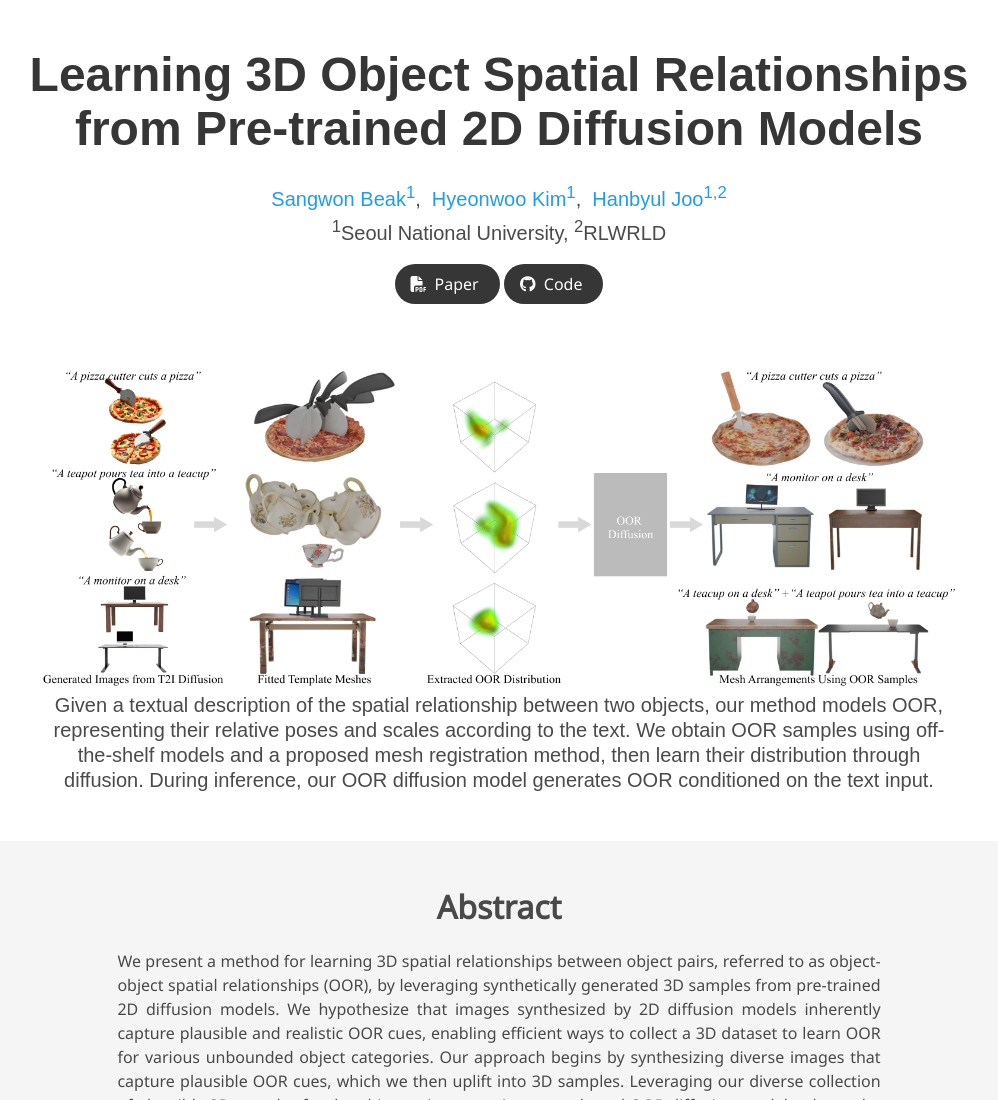
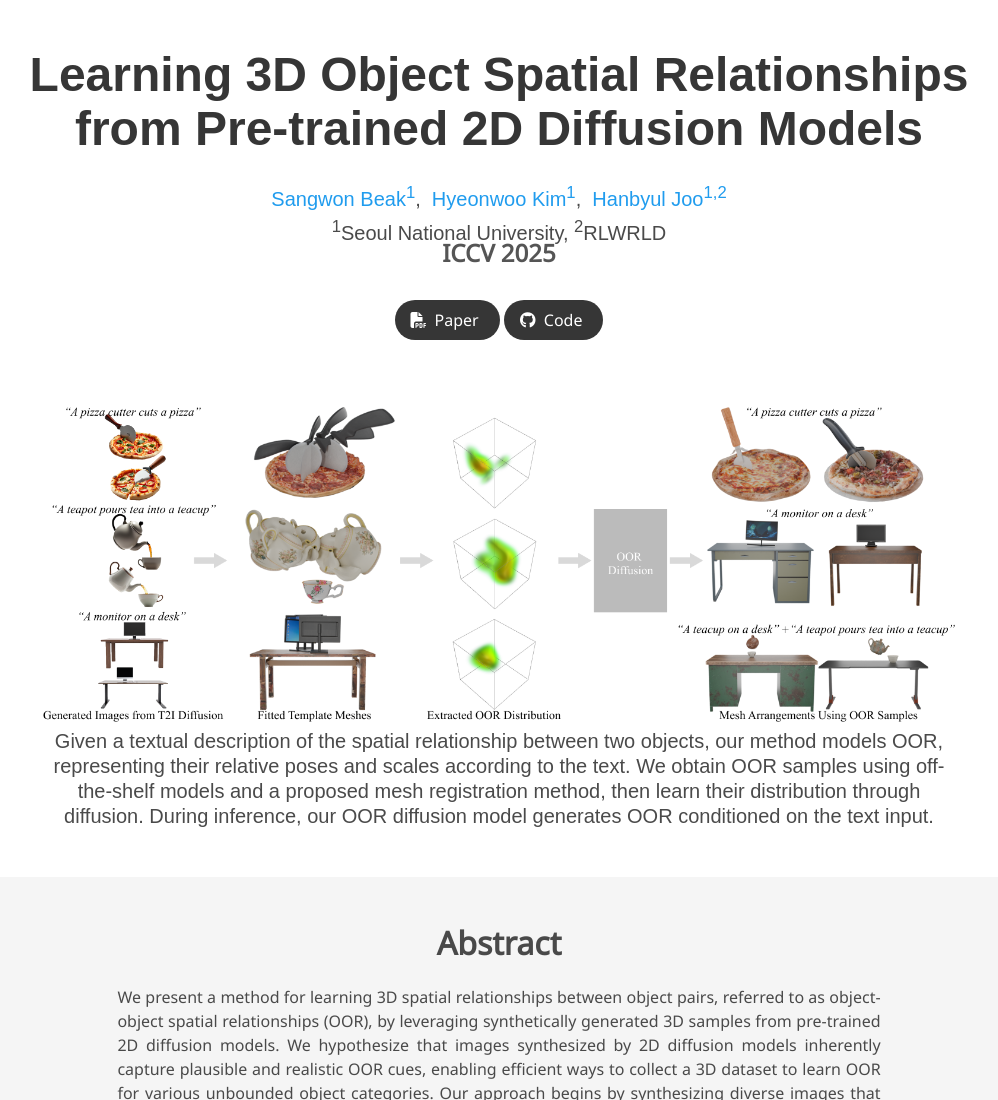
Before and after one commit to TLB-MISS/oor, a plain HTML site: page index.html in a window 1280 px wide. Shown: the top 1100 px of the page, without its empty margins (141-1139 px from the left). Drawn offline with nearby package versions, Linux system fonts and the light colour scheme; some packages are replaced by stand-ins of ours; some icons are missing; a web font is replaced by a local one.

Commit message:
accepted

```diff
--- a/index.html
+++ b/index.html
@@ -81,6 +81,10 @@
                   <div class="is-size-5 publication-authors">
                     <span class="author-block"><sup>1</sup>Seoul National University,&nbsp</span><span class="author-block"><sup>2</sup>RLWRLD</span>
                     <!--<span class="eql-cntrb"><small><br><sup>*</sup>Indicates Equal Contribution</small></span>-->
+                  </div>
+                  <div class="columns is-centered">
+                    <div class="is-size-4 publication-venue">ICCV 2025
+                    </div>
                   </div>
 
                   <div class="column has-text-centered">
```
